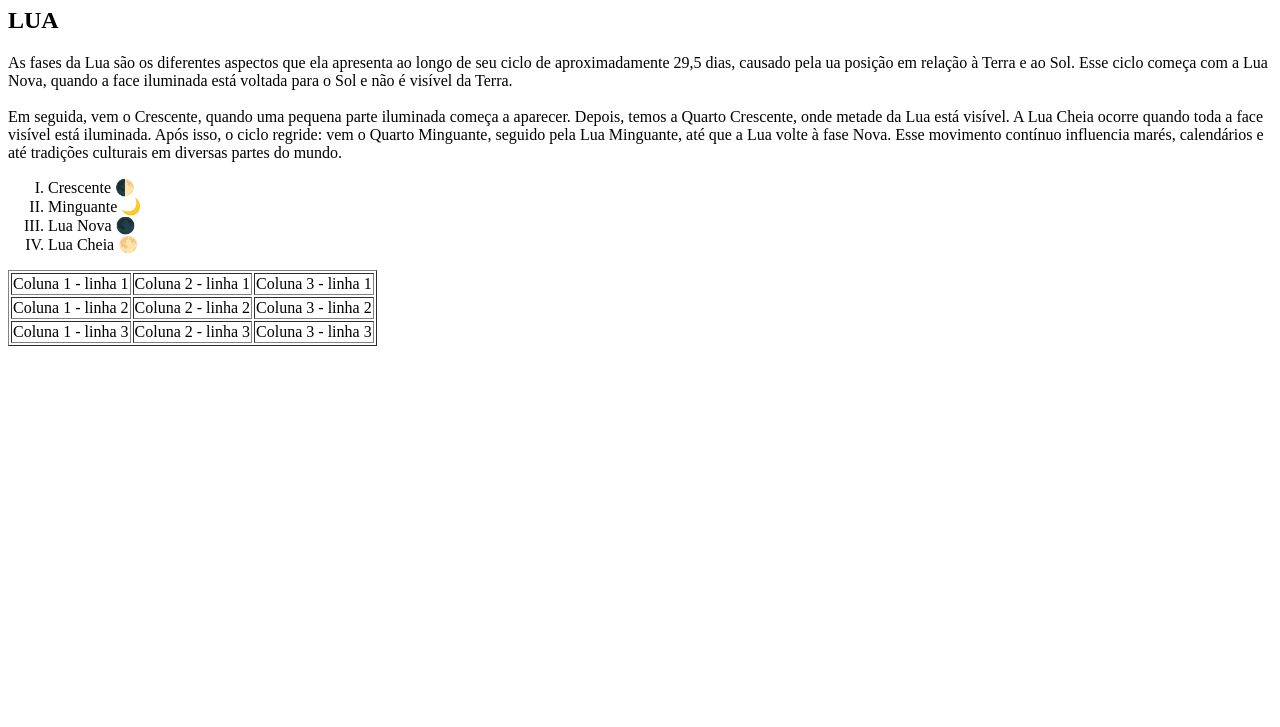
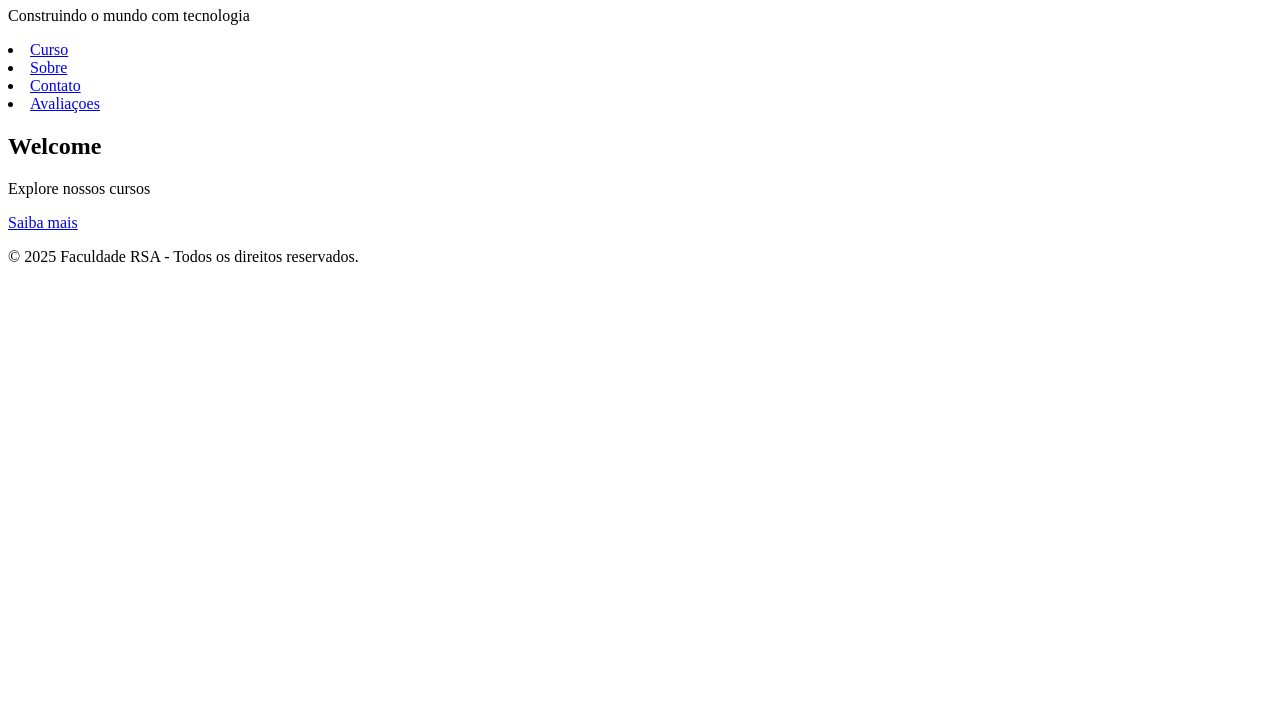
Before and after one commit to ryamback001/Aula-HTML, a plain HTML site: page index.html in a window 1280 px wide. Shown: the part 73-800 px from the top of the page. Drawn offline with Linux system fonts and the light colour scheme.

Commit message:
Subindo Pagina Faculdade RSA

```diff
--- a/index.html
+++ b/index.html
@@ -3,49 +3,28 @@
 <head>
     <meta charset="UTF-8">
     <meta name="viewport" content="width=device-width, initial-scale=1.0">
-        <title>--** desenvolv I **--</title>
+    <title>Faculdade RSA</title>
+    <!-- <link href="#">  -->
 </head>
 <body>
-        <h1>Satelite Natural Terrestre </h1>
-        <h2>LUA</h2>
+    <header>
+        <h1> Faculdade RSA </h1>
+        <p> Construindo o mundo com tecnologia</p>
+    </header>
+    <nav>
+        <li><a href="# "> Curso </a></li>
+        <li><a href="# "> Sobre </a></li>
+        <li><a href="# "> Contato </a></li>
+        <li><a href="# "> Avaliaçoes </a></li>
 
-        <p>
-            As fases da Lua são os diferentes aspectos que ela apresenta
-            ao longo de seu ciclo de aproximadamente 29,5 dias, causado pela
-            ua posição em relação à Terra e ao Sol. Esse ciclo começa com a Lua Nova,
-            quando a face iluminada está voltada para o Sol e não é visível da Terra.
-            <br>
-            <br>
-
-            Em seguida, vem o Crescente, quando uma pequena parte iluminada começa a
-            aparecer. Depois, temos a Quarto Crescente, onde metade da Lua está visível.
-            A Lua Cheia ocorre quando toda a face visível está iluminada. Após isso,
-            o ciclo regride: vem o Quarto Minguante, seguido pela Lua Minguante, até que a
-            Lua volte à fase Nova. Esse movimento contínuo influencia marés, calendários e
-            até tradições culturais em diversas partes do mundo.
-        </p>
-            <ol type="I">
-                <li> Crescente 🌓</li>
-                <li> Minguante 🌙</li>
-                <li> Lua Nova 🌑</li>
-                <li> Lua Cheia 🌕</li>
-            </ol>
-            <table border = "1">
-                <tr>
-                    <td> Coluna 1 - linha 1 </td>
-                    <td> Coluna 2 - linha 1 </td>
-                    <td> Coluna 3 - linha 1 </td>
-                </tr>
-                <tr>
-                    <td> Coluna 1 - linha 2 </td>
-                    <td> Coluna 2 - linha 2 </td>
-                    <td> Coluna 3 - linha 2 </td>
-               </tr>
-               <tr>
-                    <td> Coluna 1 - linha 3 </td>
-                    <td> Coluna 2 - linha 3 </td>
-                    <td> Coluna 3 - linha 3 </td>
-                </tr>
-            </table>
+    </nav>
+    <main>
+        <h2> Welcome  </h2>
+        <p> Explore nossos cursos </p>
+        <a href="#">Saiba mais</a>
+    </main>
+    <footer>
+        <p>&copy; 2025 Faculdade RSA - Todos os direitos reservados. </p>
+    </footer>
 </body>
 </html>
```
Also changed, not shown: Exemplo.html (added, +51 -0 lines), style.css (added). Lines whose indentation alone changed are shown as unchanged.
